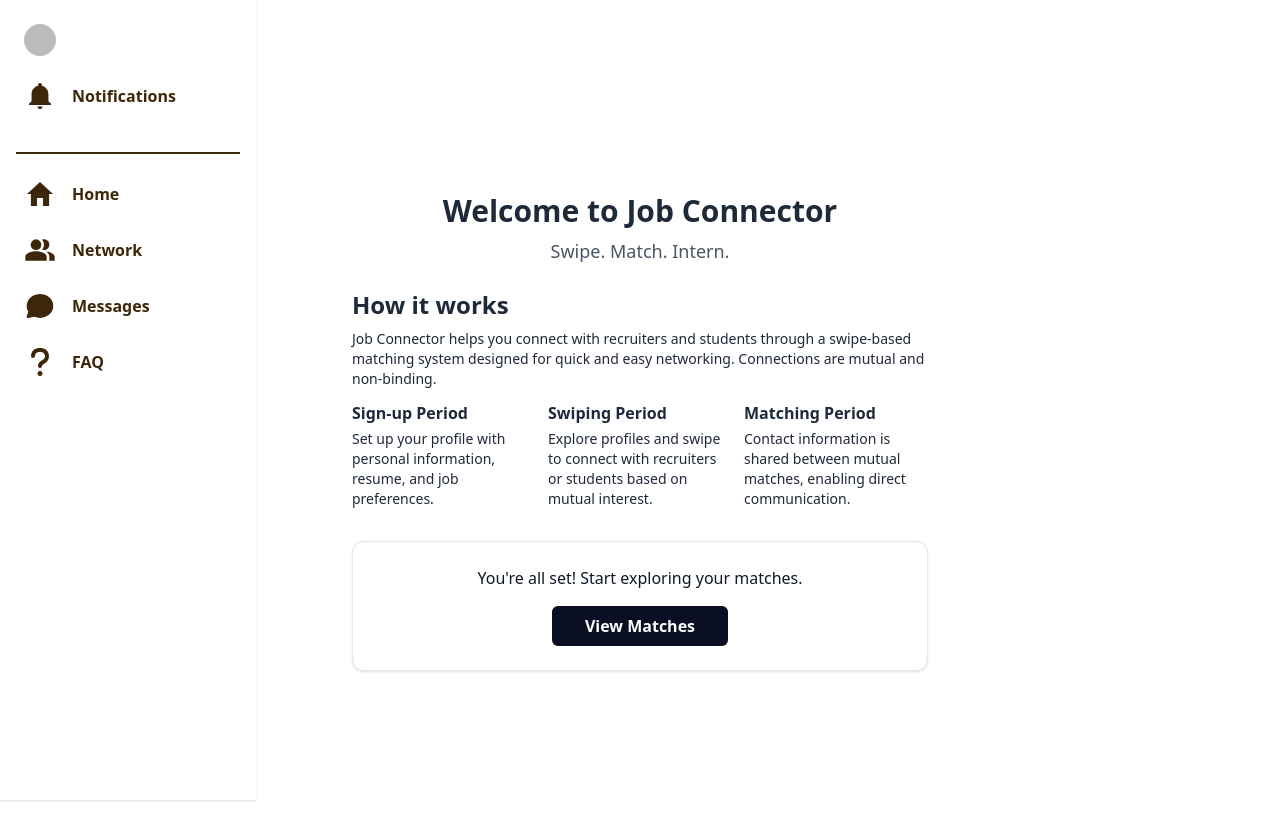
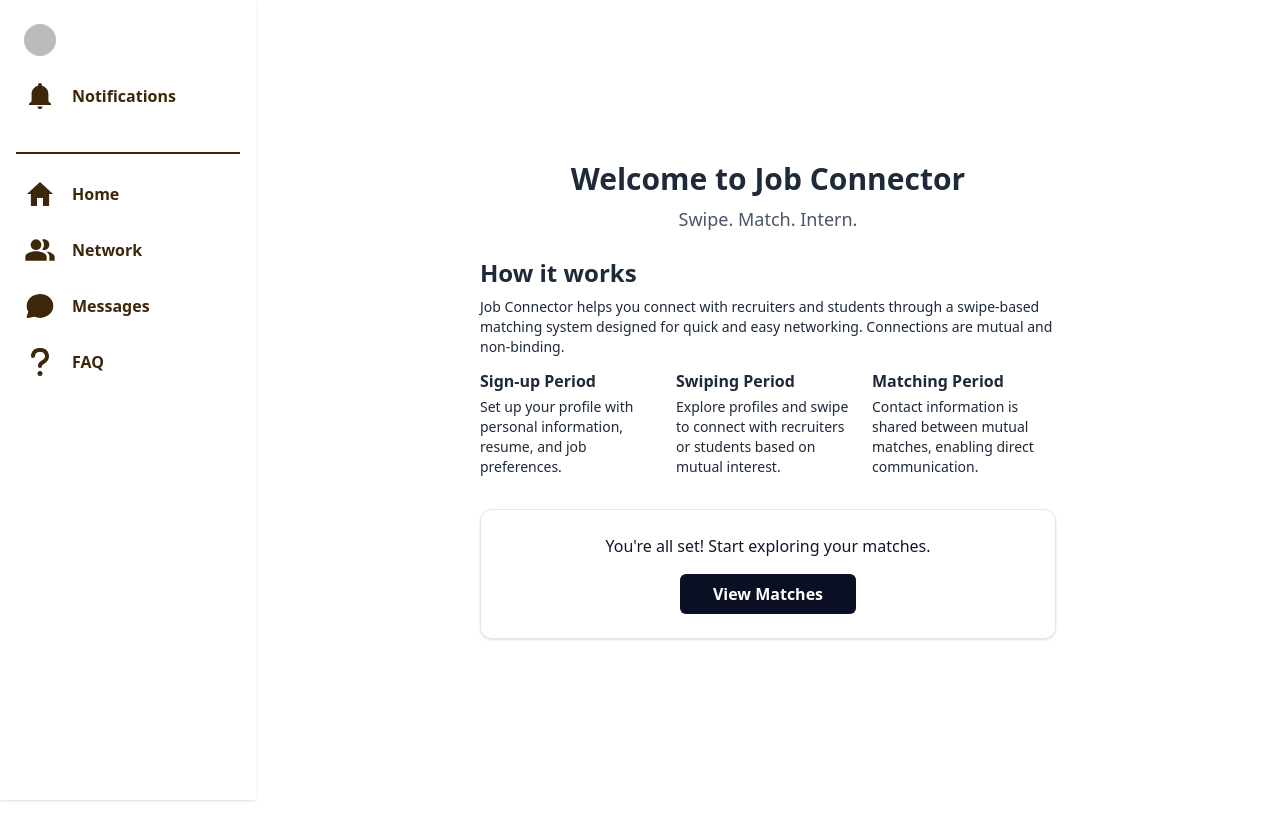
Before and after one commit to Jollibuilders/FIP_Project, a React (Vite) app in the folder frontend/: page /home in a window 1280 px wide. After the commit the page ends 800 px from the top, so only its background shows below. Built offline with nearby package versions, Linux system fonts and the light colour scheme; no server answers; sample sign-in values are in the browser's storage.

Commit message:
Changed messages, matches, and overall app layout to fit with left navbar

```diff
--- a/frontend/src/App.jsx
+++ b/frontend/src/App.jsx
@@ -15,12 +15,15 @@ import './App.css';
 
 // Layout for pages that should include the NavigationBar.
 const AppLayout = () => (
-  <>
-    <div className='mb-8'>
+  <div className="flex">
+    <div className="w-64">
       <NavigationBar />
     </div>
-    <Outlet />
-  </>
+
+    <div className="flex-grow">
+      <Outlet />
+    </div>
+  </div>
 );
 
 function App() {
--- a/frontend/src/components/MatchesCard.jsx
+++ b/frontend/src/components/MatchesCard.jsx
@@ -9,7 +9,7 @@ const MatchesCard = ({ matchName, date }) => {
         })
         : "No date available";
     return (
-        <div className="flex flex-row items-center w-1/4 mb-2">
+        <div className="flex flex-row items-center w-[80%] mb-2">
             <img src={image} className="h-20 rounded-full mr-4"/>
             <div className="flex flex-col items-start w-full border-b border-gray-300 py-4">
                 <div className="flex flex-row justify-between items-center w-full">
--- a/frontend/src/components/NavigationBar.jsx
+++ b/frontend/src/components/NavigationBar.jsx
@@ -18,7 +18,7 @@ const NavigationBar = () => {
   const [name, setName] = useState(null);
   const navigate = useNavigate();
 
-   const getCurrentPerson = async () => {
+  const getCurrentPerson = async () => {
     const auth = getAuth();
     const user = auth.currentUser;
 
@@ -52,9 +52,11 @@ const NavigationBar = () => {
 
   useEffect(() => {
     const unsubscribe = auth.onAuthStateChanged((user)=> {
-    setUser(user);
+      setUser(user);
+      if (user) {
+        getCurrentPerson(user);
+      }
     });
-    getCurrentPerson();
     return () => unsubscribe();
   }, [])
   {/* effect to cause dropsown to close when click off it*/}
--- a/frontend/src/pages/Chat.jsx
+++ b/frontend/src/pages/Chat.jsx
@@ -9,7 +9,7 @@ const ChatPage = () => {
 
     return (
         <div className="flex h-screen justify-center items-center" style={{ backgroundColor: '#F6F3EE' }}>
-            <div className="flex flex-row w-[95%] h-[80%]">
+            <div className="flex flex-row w-[95%] h-[90%]">
                 <List setChatId={setChatId} setOtherUserId={setOtherUserId}/>
                 {chatId && <Messages chatId={chatId} otherUserId={otherUserId}/>}
             </div>
--- a/frontend/src/pages/Matches.jsx
+++ b/frontend/src/pages/Matches.jsx
@@ -62,7 +62,7 @@ const Matches = () => {
                 ))
             ) : (
                 <div className="flex flex-col w-full justify-center items-center">
-                    <div className="text-3xl w-1/8 font-semibold mt-10 mb-6 border-b border-gray-300 py-2">
+                    <div className="text-3xl w-1/2 font-semibold mt-10 mb-6 border-b border-gray-300 py-2">
                         <h1 className="text-center py-2">No Matches Found!</h1>
                     </div>
                     <div className="flex flex-row space-x-10">
```
